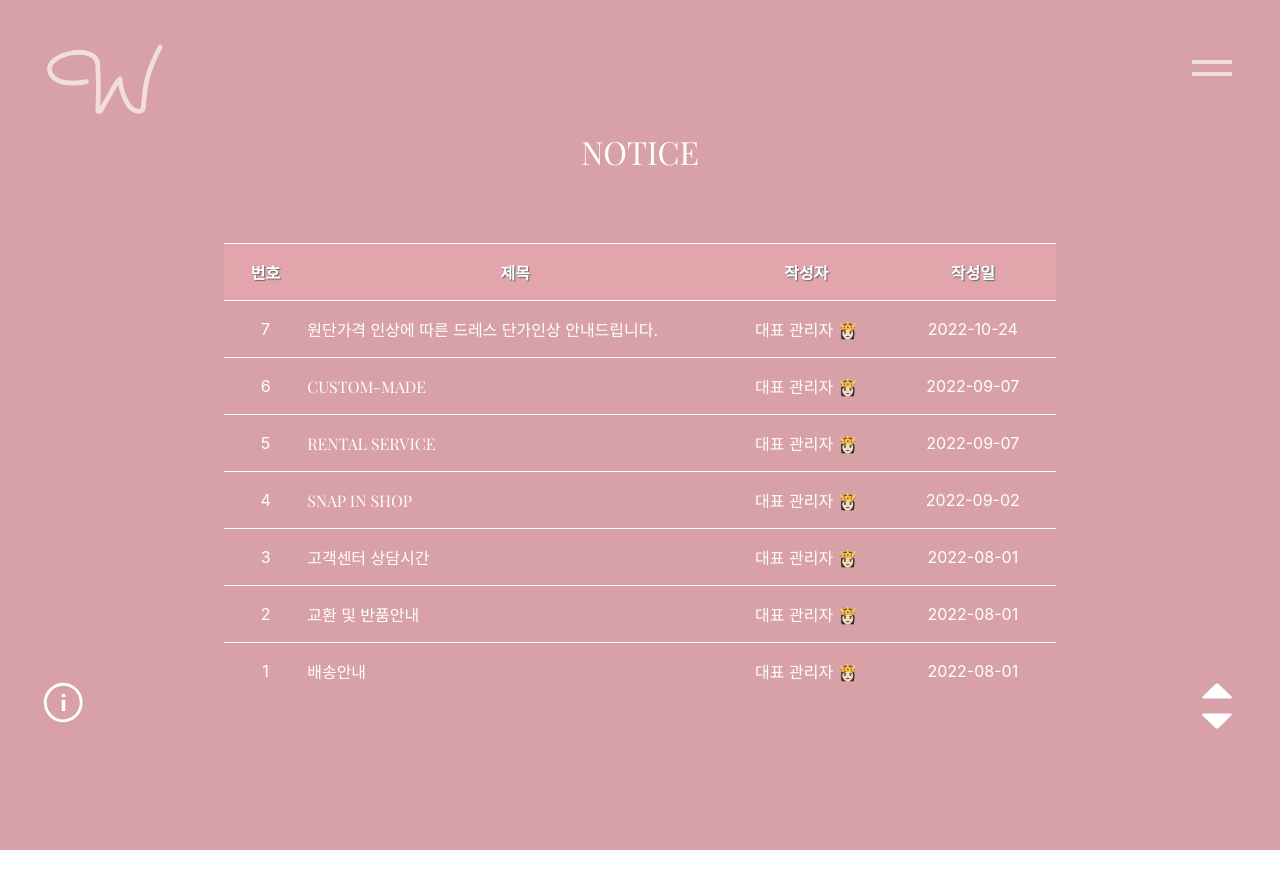
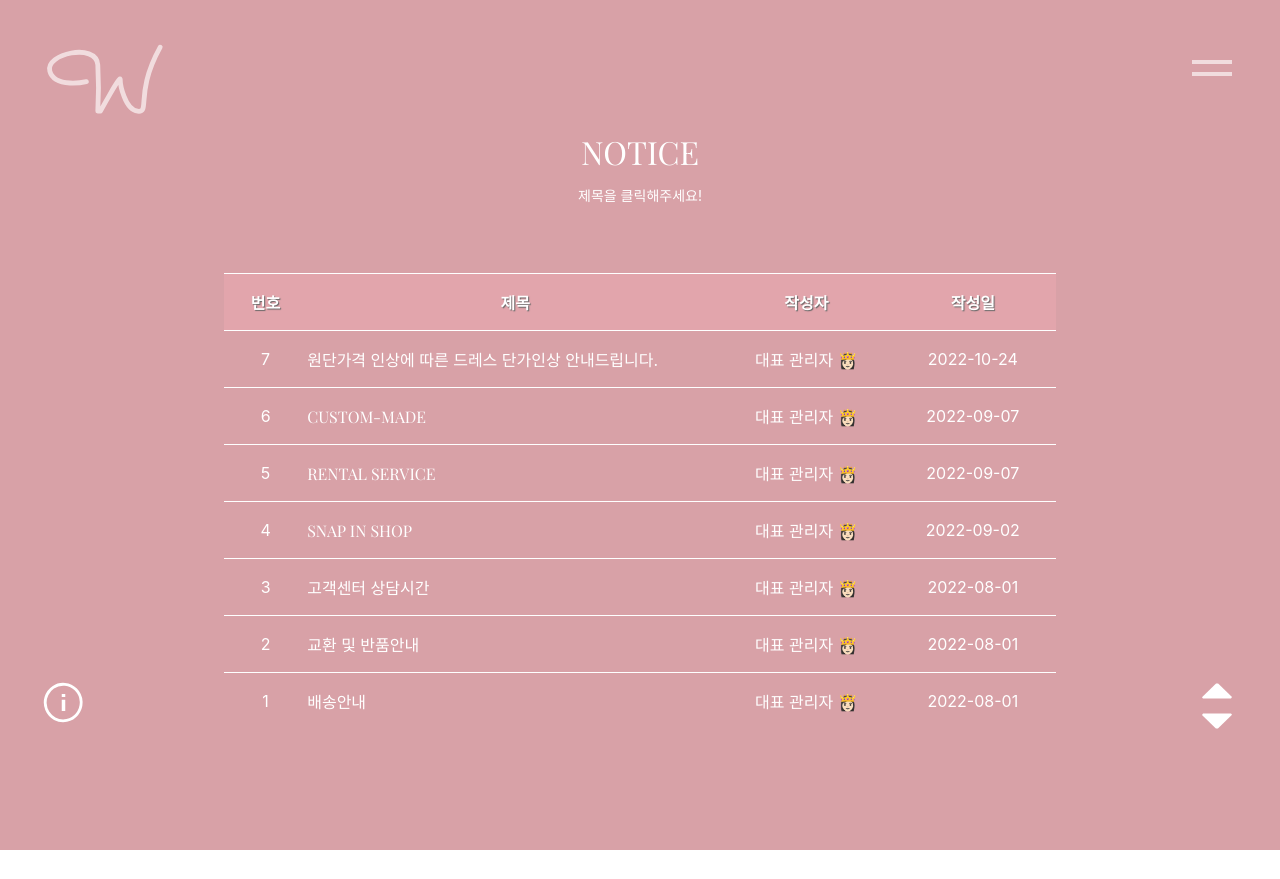
Before and after one commit to simajin/dress_shop_client, a React (Create React App) app: page /notice in a window 1280 px wide. Before the commit the page ends 849 px from the top, so only its background shows below. Built offline with nearby package versions, Linux system fonts and the light colour scheme.

Commit message:
공지사항 css수정

```diff
--- a/src/components/Notice.css
+++ b/src/components/Notice.css
@@ -1,3 +1,15 @@
+@keyframes lineAni {
+    0%{
+      transform: translateY(0);
+    }
+    50%{
+      transform: translateY(8px);
+    }
+    100%{
+      transform: translateY(0);
+    }
+}
+
 #notice {
     width: 100%;
     color: #fff;
@@ -9,7 +21,13 @@
     font-size: 32px;
     font-family: 'Playfair Display', serif;
     font-weight: lighter;
+    /* margin-bottom: 70px; */
+    margin-bottom: 10px;
+}
+#notice p {
     margin-bottom: 70px;
+    font-size: 14px;
+    animation: lineAni 2s infinite;
 }
 #notice table {
     width: 65%;
--- a/src/components/Notice.js
+++ b/src/components/Notice.js
@@ -27,6 +27,7 @@ const Notice = () => {
     return (
         <div id="notice">
             <h2>NOTICE</h2>
+            <p>제목을 클릭해주세요!</p>
             <table>
                 <tbody>
                     <tr>
--- a/src/components/config/contansts.js
+++ b/src/components/config/contansts.js
@@ -1,5 +1,5 @@
-// export const API_URL = "https://dress-shop-server.herokuapp.com";
-export const API_URL = "http://localhost:8000";
+export const API_URL = "https://dress-shop-server.herokuapp.com";
+// export const API_URL = "http://localhost:8000";
 
 // export const API_URL = process.env.NODE_ENV === 'production'
 // ? "https://dress-shop-server.herokuapp.com"
```
